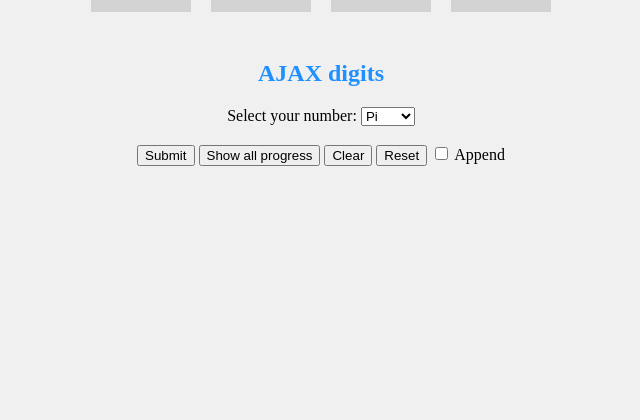
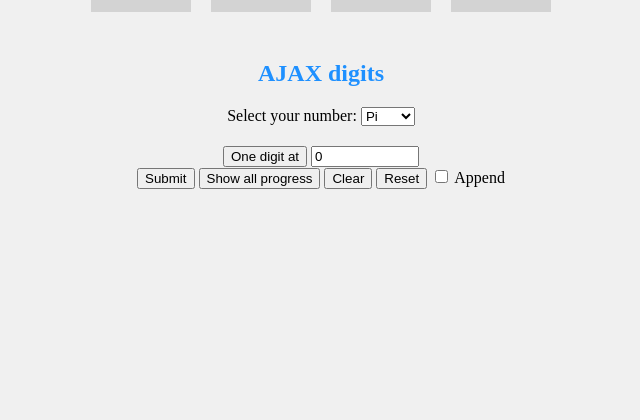
Before and after one commit to JoergSchmid/PiThon, a Flask app: page /digits_ajax in a window 1280 px wide. Shown: the part 213-633 px from the top of the page, without its empty margins (319-959 px from the left). Run offline with Flask 2, Linux system fonts and the light colour scheme.

Commit message:
Add single digit function from "form" to "ajax" page

```diff
--- a/templates/digits_ajax.jinja
+++ b/templates/digits_ajax.jinja
@@ -14,6 +14,10 @@
     <option value="sqrt2">Sqrt2</option>
   </select><br><br>
 
+<!-- One digit -->
+  <input type="button" id="oneDigit" name="oneDigit" value="One digit at" onclick="onOneDigitButtonClick()">
+  <input type="number" id="indexInput" name="indexInput" value="0" style="width: 100px;">
+  <output id="indexOutput" name="indexOutput" style="font-size: larger;"></output><br>
   <input type="button" id="submit" name="submit" value="Submit" onclick="onSubmitButtonClick()">
   <input type="button" id="showAll" name="showAll" value="Show all progress" onclick="onShowAllButtonClick()">
   <input type="button" id="clear" name="clear" value="Clear" onclick="output.innerHTML = ''">
```
